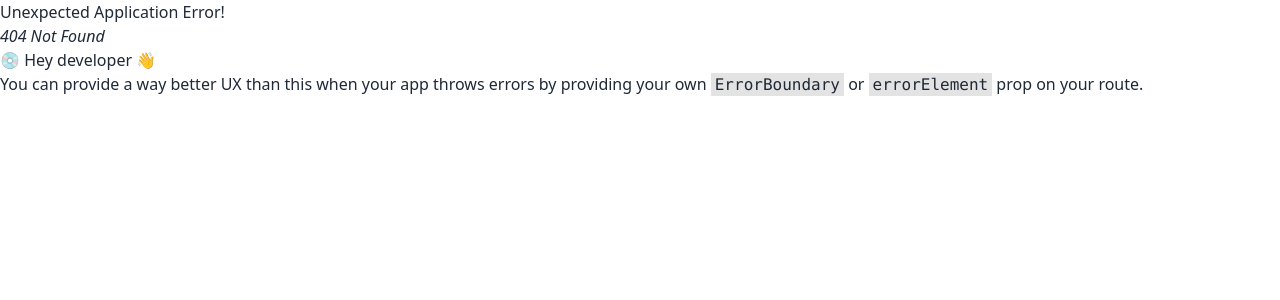
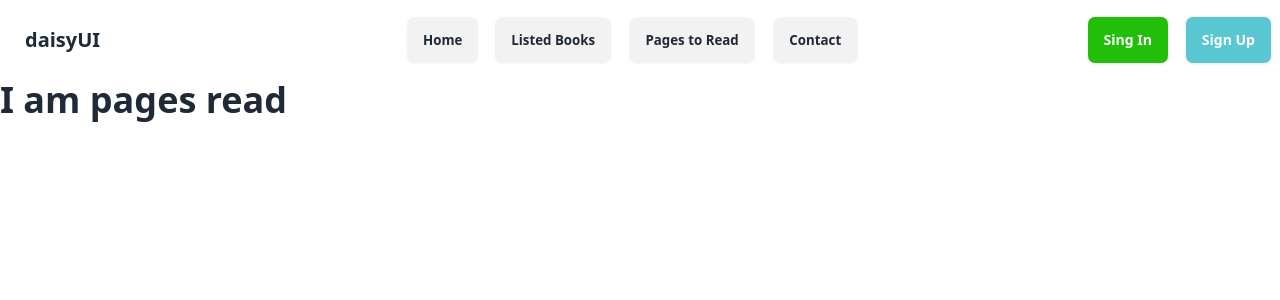
Before and after one commit to tofayeLL/book-aura-8, a React (Vite) app: page /pages in a window 1280 px wide. Before the commit this address had no page. Shown: the top 300 px of the page. Built offline with nearby package versions, Linux system fonts and the light colour scheme.

Commit message:
added error page for 404 not data found

```diff
--- /dev/null
+++ b/src/components/ErrorPage/ErrorPage.jsx
@@ -0,0 +1,28 @@
+import { NavLink, useRouteError } from "react-router-dom";
+
+
+const ErrorPage = () => {
+    const error = useRouteError();
+    console.log(error);
+    return (
+        <div className="flex flex-col justify-center items-center space-y-8 h-screen">
+            <div>
+                <h1 className="text-5xl font-bold">Oppsss !!!!!!!!!</h1>
+            </div>
+
+
+            <div>
+                {
+                    error ? <p>{error.status} <span>{error.statusText}</span></p> : ''
+                }
+            </div>
+
+            <div>
+                <NavLink to={'/'}><button className="btn">Go Back To Home</button></NavLink>
+            </div>
+
+        </div>
+    );
+};
+
+export default ErrorPage;
--- a/src/components/Header/Header.jsx
+++ b/src/components/Header/Header.jsx
@@ -6,6 +6,7 @@ const Header = () => {
         <NavLink to={'/'}><button className="btn"><a>Home</a></button></NavLink>
         <NavLink to={'/listed'}> <button className="btn"><a>Listed Books</a></button></NavLink>
         <NavLink to={'/pages'}><button className="btn"><a>Pages to Read</a></button></NavLink>
+        <NavLink to={'/contact'}><button className="btn"><a>Contact</a></button></NavLink>
 
     </>
     return (
--- /dev/null
+++ b/src/components/ListedBooks/ListedBooks.jsx
@@ -0,0 +1,12 @@
+
+
+const ListedBooks = () => {
+    return (
+        <div>
+              <h3 className="text-4xl font-bold">I am listed books</h3>
+
+        </div>
+    );
+};
+
+export default ListedBooks;
--- /dev/null
+++ b/src/components/PagesRead/PagesRead.jsx
@@ -0,0 +1,12 @@
+
+
+const PagesRead = () => {
+    return (
+        <div>
+              <h3 className="text-4xl font-bold">I am pages read</h3>
+
+        </div>
+    );
+};
+
+export default PagesRead;
--- a/src/main.jsx
+++ b/src/main.jsx
@@ -7,17 +7,29 @@ import {
 } from "react-router-dom";
 import Root from './components/Root/Root';
 import Home from './components/Home/Home';
+import ListedBooks from './components/ListedBooks/ListedBooks';
+import PagesRead from './components/PagesRead/PagesRead';
+import ErrorPage from './components/ErrorPage/ErrorPage';
 
 
 const router = createBrowserRouter([
   {
     path: "/",
     element: <Root></Root>,
+    errorElement:<ErrorPage></ErrorPage>,
     children:[
       {
         path:'/',
         element:<Home></Home>
       },
+      {
+        path:'/listed',
+        element:<ListedBooks></ListedBooks>
+      },
+      {
+        path:'/pages',
+        element:<PagesRead></PagesRead>
+      }
 
     ]
   },
```
